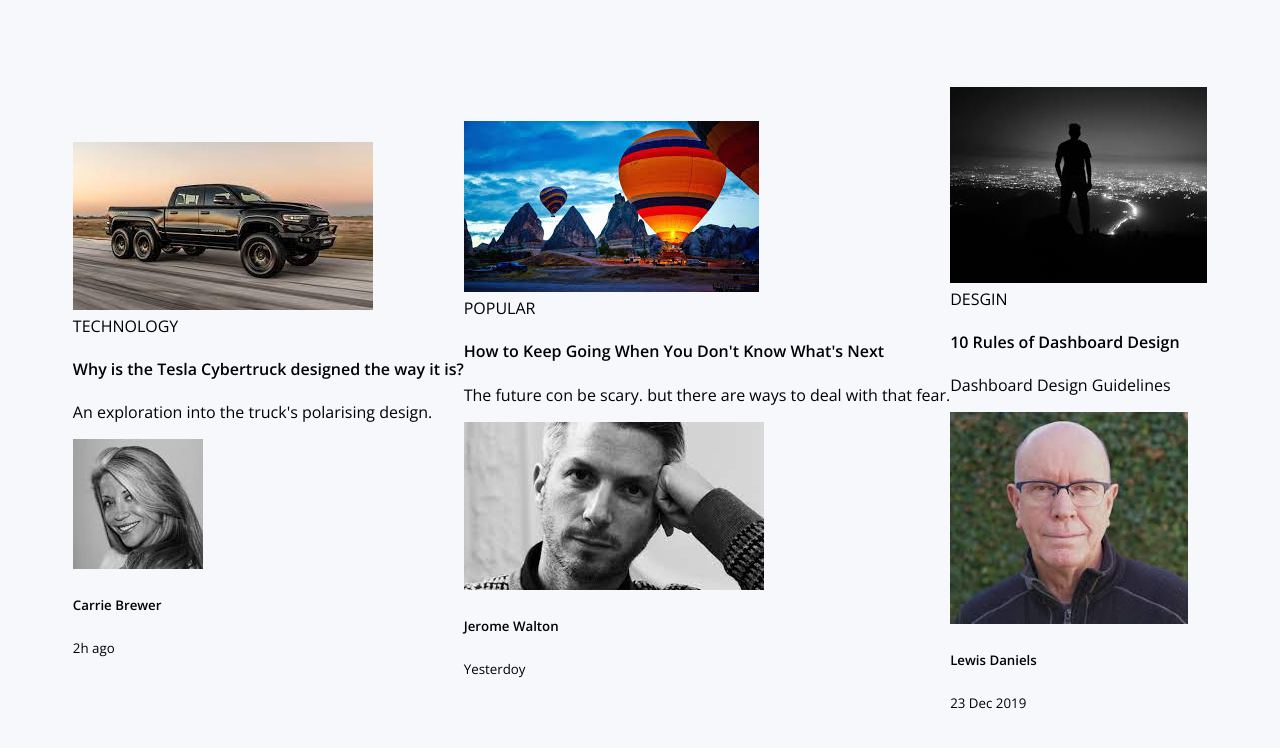
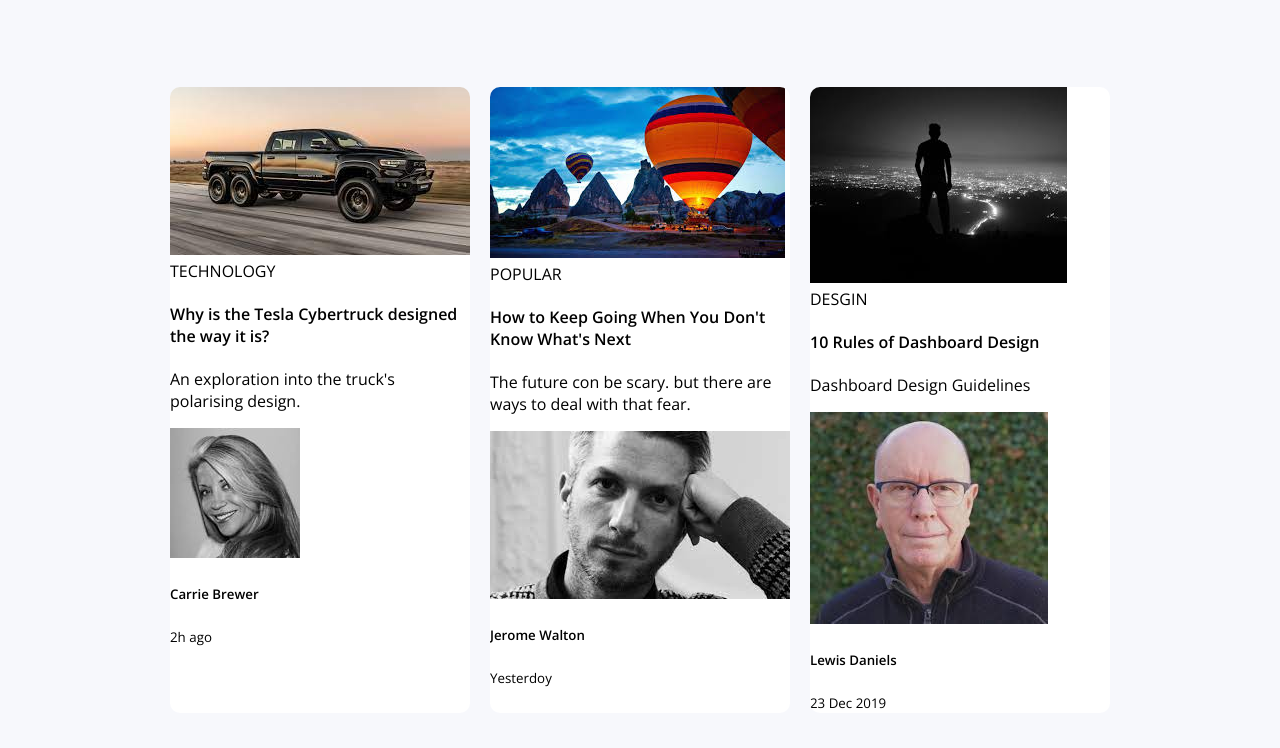
Before and after one commit to hudamabed/BlogCards, a plain HTML site: page index.html in a window 1280 px wide. Drawn offline with nearby package versions, Linux system fonts and the light colour scheme.

Commit message:
Css Part 2

```diff
--- a/index.html
+++ b/index.html
@@ -26,9 +26,6 @@
                 </div>
             </div>
         </div>
-    </div>
-
-    <div class="container">
         <div class="card">
             <div class="card-Header">
                 <picture> <img src="images/Pallon.jpg" alt=""></picture>
@@ -47,9 +44,6 @@
                 </div>
             </div>
         </div>
-    </div>
-
-    <div class="container">
         <div class="card">
             <div class="card-Header">
                 <picture> <img src="images/Desing.jpg" alt=""></picture>
--- a/style.css
+++ b/style.css
@@ -16,5 +16,22 @@ margin: 0;
 
 .container{
     display: grid;
+    grid-template-columns: repeat(3,1fr);
+    width: 940px;
+    gap: 20px;
+    margin: auto;
+}
+.card {
+    background-color: white;
+    border-radius: 10px;
+    box-shadow: 0 2px 20px Orgba(0,0,0,0.1);
+    overflow: hidden;
+    width: 300px;
 
 }
+.card-header img{
+    width: 100%;
+    height: 200px;
+    object-fit: cover;
+
+}
```
